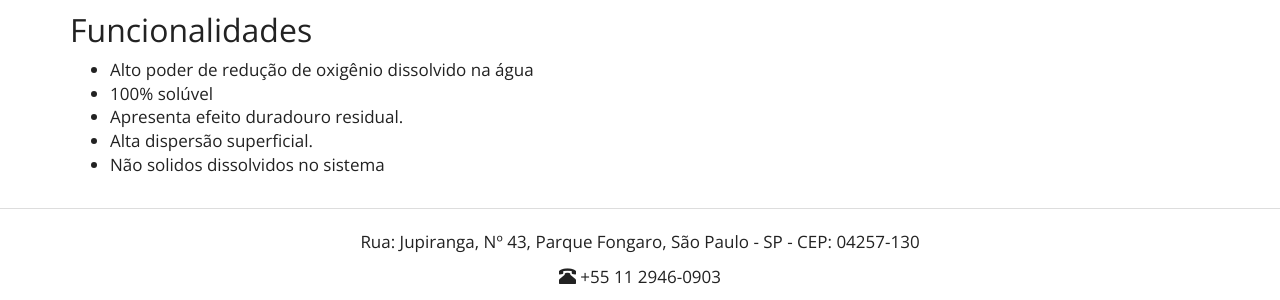
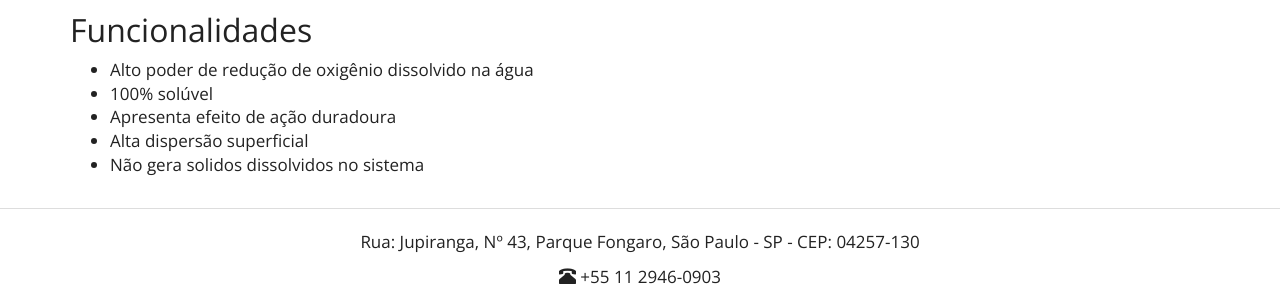
Before and after one commit to purewaterefluentes/purewaterefluentes.github.io, a Jekyll site: the page built from produtos/sequestrante-de-oxigenio.md, in a window 1280 px wide and 1173 px high. Shown: the part 840-1140 px from the top of the window. Built offline with Jekyll 4.4.1, drawn with Linux system fonts in a browser that asks for light colours; nearby versions of some CDN libraries; library files that are not in the unit come from our copies.

Commit message:
Update sequestrante-de-oxigenio.md

```diff
--- a/produtos/sequestrante-de-oxigenio.md
+++ b/produtos/sequestrante-de-oxigenio.md
@@ -33,6 +33,6 @@ confeccionados em cobre, para prevenção da corrosão.
 
 - Alto poder de redução de oxigênio dissolvido na água
 - 100% solúvel
-- Apresenta efeito duradouro residual.
-- Alta dispersão superficial.
-- Não solidos dissolvidos no sistema
+- Apresenta efeito de ação duradoura
+- Alta dispersão superficial
+- Não gera solidos dissolvidos no sistema
```
